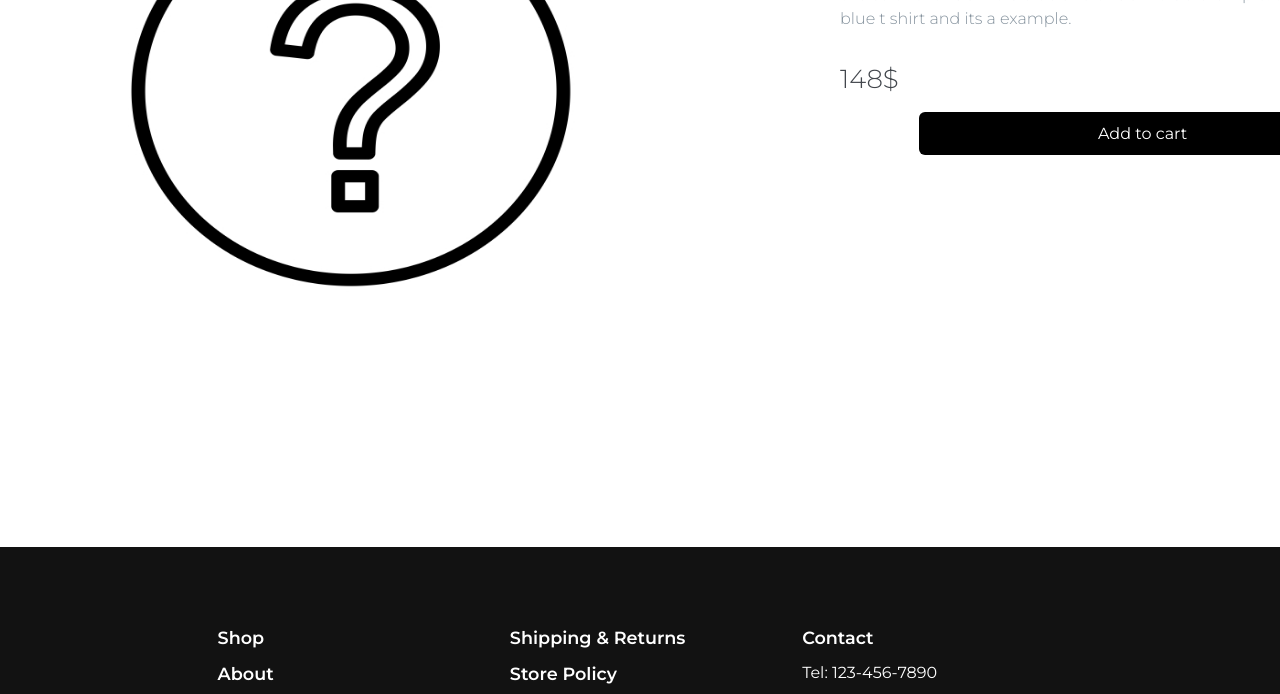
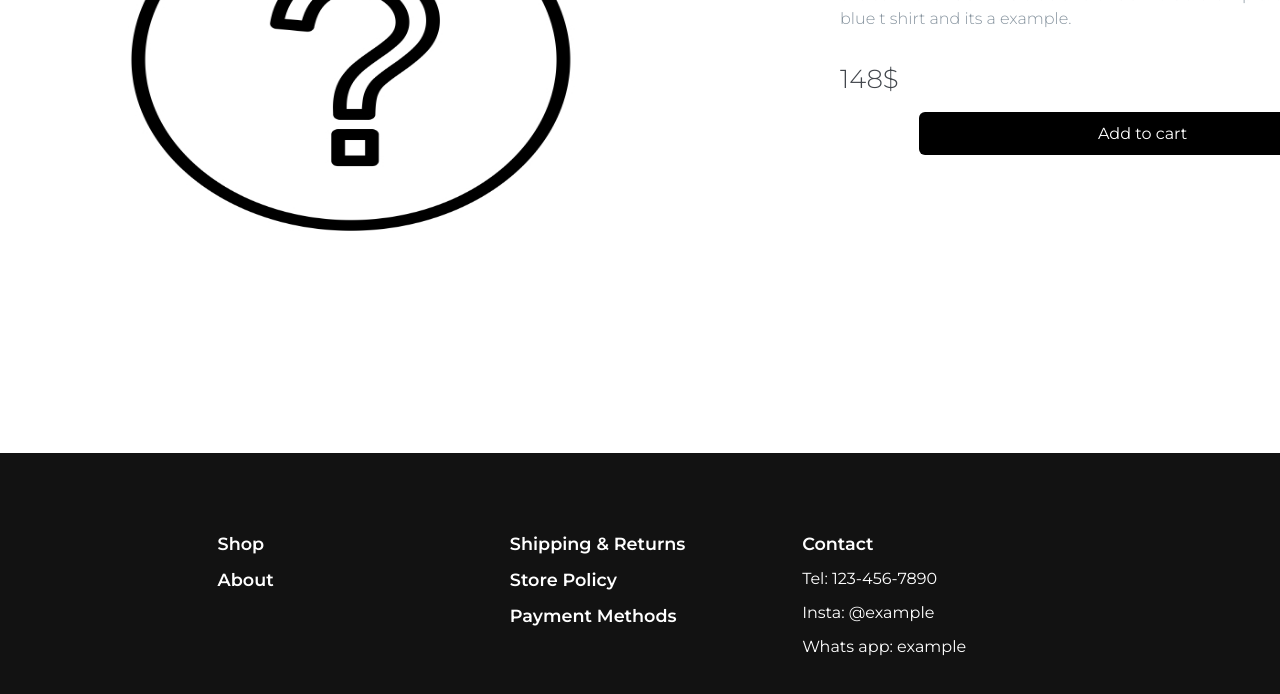
Before and after one commit to KoushaDev/shop-sample1, a plain HTML site: page root/pages/products/product1.html in a window 1280 px wide. Shown: the part 343-1037 px from the top of the page. Drawn offline with nearby package versions, Linux system fonts and the light colour scheme.

Commit message:
Update products.css

```diff
--- a/root/css/products/products.css
+++ b/root/css/products/products.css
@@ -99,7 +99,7 @@ header{
 	top: -30px;
     width: 50%;
     margin-top: 400px;
-	margin-bottom: -60px;
+	margin-bottom: -90px;
   }
   .right-column1 {
     position: relative;
@@ -115,7 +115,7 @@ header{
     width: 100%;
     position: relative;
     top: -205px;
-	height: 65vh;
+	height: 57vh;
     transition: all 0.3s ease;
   }
   .left-column1 img.active {
```
